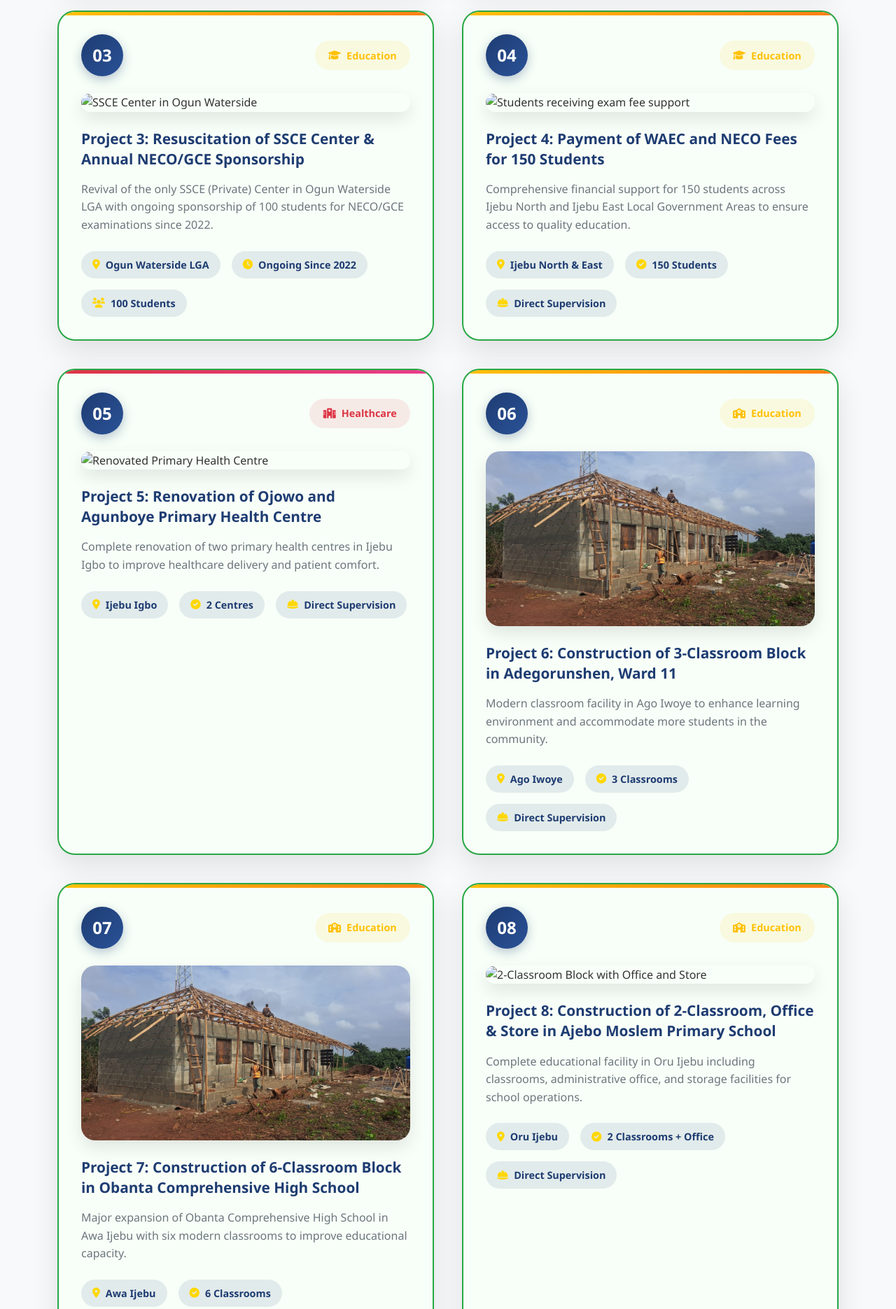
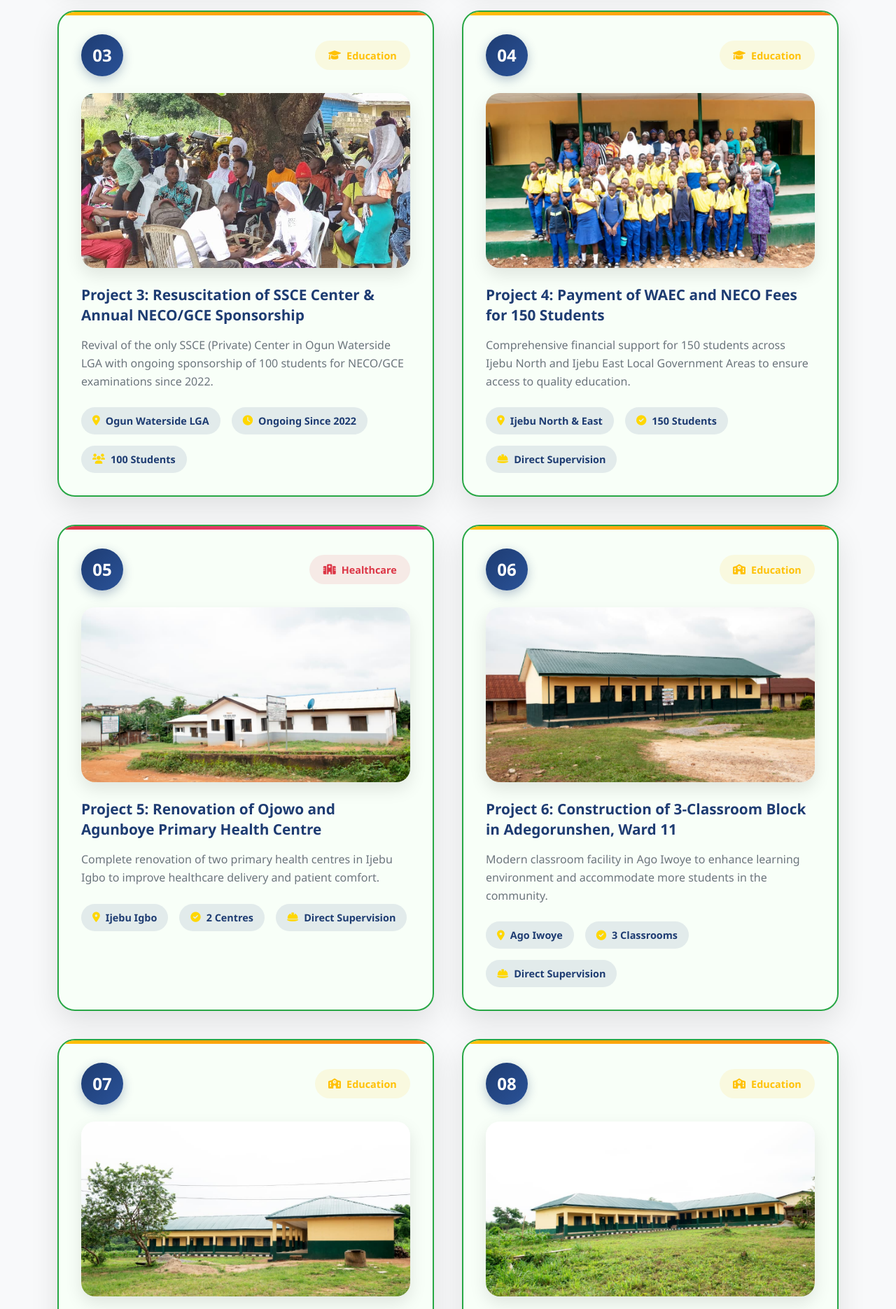
Before and after one commit to Opnex/Hon_Adegbesan_Stewardship, a plain HTML site: page pages/constituency-projects.html in a window 1280 px wide. Shown: the part 2220-4091 px from the top of the page at 70% size. Drawn offline with nearby package versions, Linux system fonts and the light colour scheme; files whose address does not match are found by name.

Commit message:
Progress on the project

```diff
--- a/pages/constituency-projects.html
+++ b/pages/constituency-projects.html
@@ -208,9 +208,9 @@
                         </div>
                     </div>
                     <div class="project-image-container">
-                        <img src="../project_supervise_image/project3.jpg" alt="SSCE Center in Ogun Waterside" class="project-image">
-                        <div class="supervision-overlay">
-                            <img src="../project_supervise_image/supervising3.jpg" alt="Hon. Adegbesan at SSCE center" class="supervision-image">
+                        <img src="/project-image/gce-payment.jpg" alt="SSCE Center in Ogun Waterside" class="project-image">
+                        <div class="supervision-overlay">
+                            <img src="/project-image/gce-payment.jpg" alt="Hon. Adegbesan at SSCE center" class="supervision-image">
                             <div class="supervision-caption">
                                 <i class="fas fa-user-tie"></i>
                                 <span>Direct Supervision</span>
@@ -247,9 +247,9 @@
                         </div>
                     </div>
                     <div class="project-image-container">
-                        <img src="../project_supervising_image/project4.jpg" alt="Students receiving exam fee support" class="project-image">
-                        <div class="supervision-overlay">
-                            <img src="../project_supervising_image/supervising4.jpg" alt="Hon. Adegbesan with students" class="supervision-image">
+                        <img src="/project-image/weac-payment.jpg" alt="Students receiving exam fee support" class="project-image">
+                        <div class="supervision-overlay">
+                            <img src="/project-image/weac-payment.jpg" alt="Hon. Adegbesan with students" class="supervision-image">
                             <div class="supervision-caption">
                                 <i class="fas fa-user-tie"></i>
                                 <span>Direct Supervision</span>
@@ -286,9 +286,9 @@
                         </div>
                     </div>
                     <div class="project-image-container">
-                        <img src="../project_supervising_image/project5.jpg" alt="Renovated Primary Health Centre" class="project-image">
-                        <div class="supervision-overlay">
-                            <img src="../project_supervising_image/supervising5.jpg" alt="Hon. Adegbesan inspecting health centre" class="supervision-image">
+                        <img src="/project-image/health-centre.jpg" alt="Renovated Primary Health Centre" class="project-image">
+                        <div class="supervision-overlay">
+                            <img src="/project-image/health-centre.jpg" alt="Hon. Adegbesan inspecting health centre" class="supervision-image">
                             <div class="supervision-caption">
                                 <i class="fas fa-user-tie"></i>
                                 <span>Direct Supervision</span>
@@ -325,9 +325,9 @@
                         </div>
                     </div>
                     <div class="project-image-container">
-                        <img src="../project_supervise_image/classroom.jpg" alt="3-Classroom Block in Adegorunshen" class="project-image">
-                        <div class="supervision-overlay">
-                            <img src="../project_supervise_image/classroom.jpg" alt="Hon. Adegbesan at classroom construction" class="supervision-image">
+                        <img src="/project-image/class-room2.jpg" alt="3-Classroom Block in Adegorunshen" class="project-image">
+                        <div class="supervision-overlay">
+                            <img src="/project-image/class-room2.jpg" alt="Hon. Adegbesan at classroom construction" class="supervision-image">
                             <div class="supervision-caption">
                                 <i class="fas fa-user-tie"></i>
                                 <span>Direct Supervision</span>
@@ -364,9 +364,9 @@
                         </div>
                     </div>
                     <div class="project-image-container">
-                        <img src="../project_supervise_image/classroom.jpg" alt="6-Classroom Block in Obanta Comprehensive High School" class="project-image">
-                        <div class="supervision-overlay">
-                            <img src="../project_supervise_image/classroom.jpg" alt="Hon. Adegbesan at school construction" class="supervision-image">
+                        <img src="/project-image/class-room3.jpg" alt="6-Classroom Block in Obanta Comprehensive High School" class="project-image">
+                        <div class="supervision-overlay">
+                            <img src="/project-image/class-room3.jpg" alt="Hon. Adegbesan at school construction" class="supervision-image">
                             <div class="supervision-caption">
                                 <i class="fas fa-user-tie"></i>
                                 <span>Direct Supervision</span>
@@ -403,9 +403,9 @@
                         </div>
                     </div>
                     <div class="project-image-container">
-                        <img src="../project_supervis_image/classroom.jpg" alt="2-Classroom Block with Office and Store" class="project-image">
-                        <div class="supervision-overlay">
-                            <img src="../project_supervise_image/classroom.jpg" alt="Hon. Adegbesan at school facility" class="supervision-image">
+                        <img src="/project-image/class-room.jpg" alt="2-Classroom Block with Office and Store" class="project-image">
+                        <div class="supervision-overlay">
+                            <img src="/project-image/class-room.jpg" alt="Hon. Adegbesan at school facility" class="supervision-image">
                             <div class="supervision-caption">
                                 <i class="fas fa-user-tie"></i>
                                 <span>Direct Supervision</span>
@@ -442,9 +442,9 @@
                         </div>
                     </div>
                     <div class="project-image-container">
-                        <img src="../project_supervising_image/project9.jpg" alt="Borehole at Police Area Command" class="project-image">
-                        <div class="supervision-overlay">
-                            <img src="../project_supervising_image/supervising9.jpg" alt="Hon. Adegbesan at police facility" class="supervision-image">
+                        <img src="/project-image/borehole.jpg" alt="Borehole at Police Area Command" class="project-image">
+                        <div class="supervision-overlay">
+                            <img src="/project-image/borehole.jpg" alt="Hon. Adegbesan at police facility" class="supervision-image">
                             <div class="supervision-caption">
                                 <i class="fas fa-user-tie"></i>
                                 <span>Direct Supervision</span>
@@ -481,9 +481,9 @@
                         </div>
                     </div>
                     <div class="project-image-container">
-                        <img src="../project_supervising_image/project10.jpg" alt="New Tractor for Egbe Agbe Parapò" class="project-image">
-                        <div class="supervision-overlay">
-                            <img src="../project_supervising_image/supervising10.jpg" alt="Hon. Adegbesan with tractor" class="supervision-image">
+                        <img src="../empowerment_image/WhatsApp Image 2025-08-16 at 10.28.44_90217be5.jpg" alt="New Tractor for Egbe Agbe Parapò" class="project-image">
+                        <div class="supervision-overlay">
+                            <img src="../empowerment_image/WhatsApp Image 2025-08-16 at 10.28.44_90217be5.jpg" alt="Hon. Adegbesan with tractor" class="supervision-image">
                             <div class="supervision-caption">
                                 <i class="fas fa-user-tie"></i>
                                 <span>Direct Supervision</span>
```
Also changed, not shown: project-image/3block-of-class-room-abodi-ago-iwoye.jpg (added), project-image/Drainage.jpg (added), project-image/awa-road.jpg (added), project-image/borehole.jpg (added), project-image/building.jpg (added), project-image/class-room.jpg (added), project-image/class-room2.jpg (added), project-image/class-room3.jpg (added), project-image/gce-payment.jpg (added), project-image/health-centre.jpg (added), project-image/ijebu-igbo-health-centre.jpg (added), project-image/solar-installation.jpg (added), project-image/weac-payment.jpg (added).
